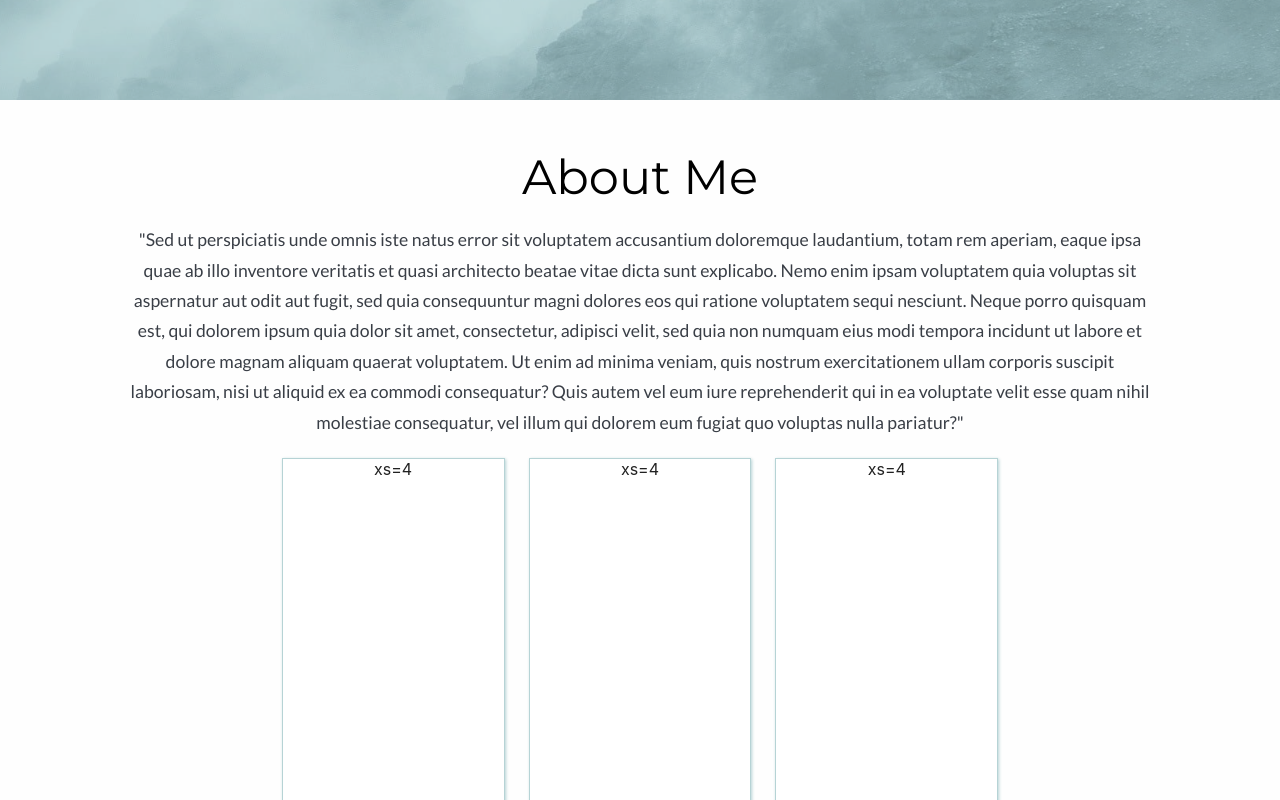
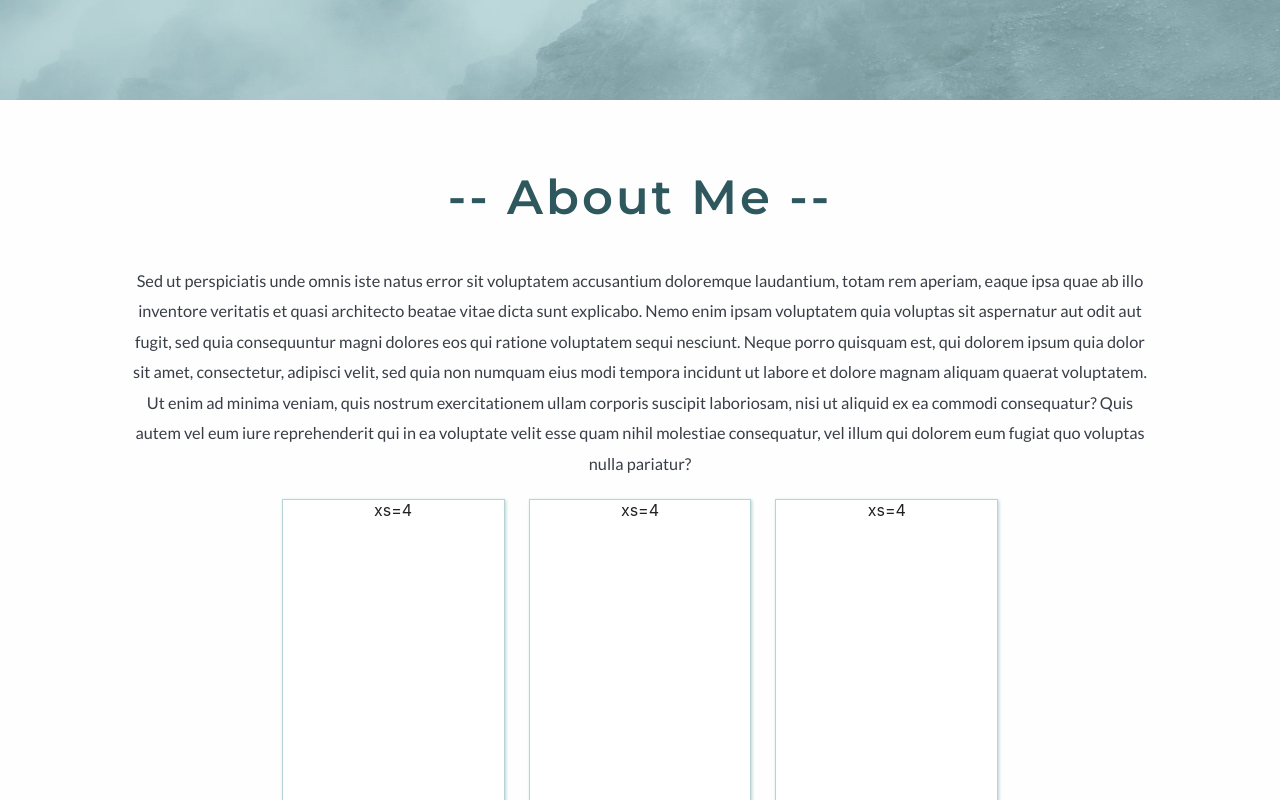
Before and after one commit to dejongyeong/web-portfolio, a React (Create React App) app: page / in a window 1280 px wide. Shown: the part 700-1500 px from the top of the page. Built offline with nearby package versions, Linux system fonts and the light colour scheme.

Commit message:
transition on heading #4

```diff
--- a/src/components/About.js
+++ b/src/components/About.js
@@ -19,13 +19,24 @@ const useStyles = makeStyles((theme) => ({
     height: '90%',
     textAlign: 'center',
     margin: '3% auto 0 auto',
+    '& h3': {
+      paddingTop: '3%',
+      paddingBottom: '2%',
+      color: '#2e585d',
+      fontWeight: '600',
+      letterSpacing: '3px',
+      animation: `$aboutEffect 2000ms ${theme.transitions.easing.easeInOut}`,
+    },
   },
   describe: {
-    color: '#393e46',
     margin: '2% auto',
-    lineHeight: '1.9rem',
-    fontSize: '1.1rem',
-    fontFamily: 'Lato, sans-serif',
+    '& p': {
+      lineHeight: '1.9rem',
+      fontSize: '1.02rem',
+      fontFamily: 'Lato, sans-serif',
+      color: '#393e46',
+      fontWeight: '400',
+    },
   },
   skills: {
     alignItems: 'center',
@@ -57,32 +68,37 @@ const useStyles = makeStyles((theme) => ({
     boxShadow: '1px 1px 3px rgb(182 211 213)',
     borderRadius: '0',
   },
+  '@keyframes aboutEffect': {
+    '0%': { transform: 'translate3d(0, -50px, 0)' },
+    '100%': { transform: 'translate3d(0, 0, 0)' },
+  },
 }));
 
 function About() {
   const classes = useStyles();
 
+  const description = (
+    <Typography variant="body1">
+      Sed ut perspiciatis unde omnis iste natus error sit voluptatem accusantium
+      doloremque laudantium, totam rem aperiam, eaque ipsa quae ab illo
+      inventore veritatis et quasi architecto beatae vitae dicta sunt explicabo.
+      Nemo enim ipsam voluptatem quia voluptas sit aspernatur aut odit aut
+      fugit, sed quia consequuntur magni dolores eos qui ratione voluptatem
+      sequi nesciunt. Neque porro quisquam est, qui dolorem ipsum quia dolor sit
+      amet, consectetur, adipisci velit, sed quia non numquam eius modi tempora
+      incidunt ut labore et dolore magnam aliquam quaerat voluptatem. Ut enim ad
+      minima veniam, quis nostrum exercitationem ullam corporis suscipit
+      laboriosam, nisi ut aliquid ex ea commodi consequatur? Quis autem vel eum
+      iure reprehenderit qui in ea voluptate velit esse quam nihil molestiae
+      consequatur, vel illum qui dolorem eum fugiat quo voluptas nulla pariatur?
+    </Typography>
+  );
+
   return (
     <div className={classes.wrapper}>
       <div className={classes.container}>
-        <Typography variant="h3" style={{ paddingTop: '1%' }}>
-          About Me
-        </Typography>
-        <div className={classes.describe}>
-          "Sed ut perspiciatis unde omnis iste natus error sit voluptatem
-          accusantium doloremque laudantium, totam rem aperiam, eaque ipsa quae
-          ab illo inventore veritatis et quasi architecto beatae vitae dicta
-          sunt explicabo. Nemo enim ipsam voluptatem quia voluptas sit
-          aspernatur aut odit aut fugit, sed quia consequuntur magni dolores eos
-          qui ratione voluptatem sequi nesciunt. Neque porro quisquam est, qui
-          dolorem ipsum quia dolor sit amet, consectetur, adipisci velit, sed
-          quia non numquam eius modi tempora incidunt ut labore et dolore magnam
-          aliquam quaerat voluptatem. Ut enim ad minima veniam, quis nostrum
-          exercitationem ullam corporis suscipit laboriosam, nisi ut aliquid ex
-          ea commodi consequatur? Quis autem vel eum iure reprehenderit qui in
-          ea voluptate velit esse quam nihil molestiae consequatur, vel illum
-          qui dolorem eum fugiat quo voluptas nulla pariatur?"
-        </div>
+        <Typography variant="h3">-- About Me --</Typography>
+        <div className={classes.describe}>{description}</div>
         <div className={classes.skills}>
           <div className={classes.paperWrap}>
             <Grid container className={classes.root} spacing={3}>
```
